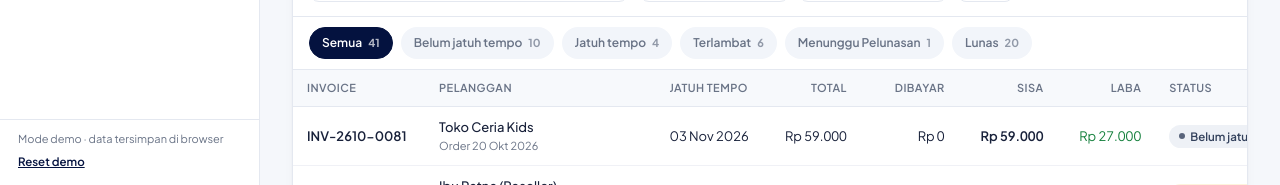
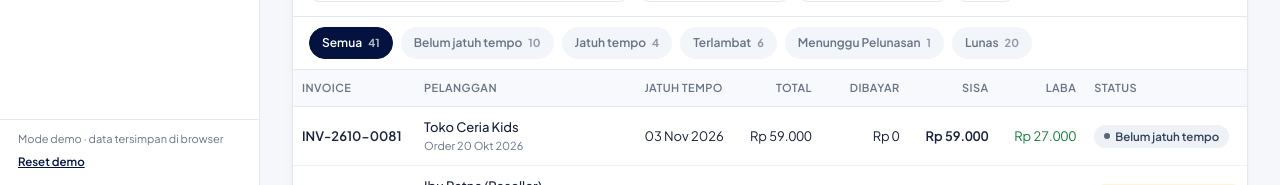
Before and after one commit to ersetdigital-sudo/rainbow-kids, a Next.js app: page /ar in a window 1280 px wide. Shown: the part 615-800 px from the top of the page. Built offline with nearby package versions, Linux system fonts and the light colour scheme; no server answers.

Commit message:
Optimalkan tampilan tabel penjualan agar responsif tanpa scroll horizontal
Co-authored-by: base44-builder[bot] <245833847+base44-builder[bot]@users.noreply.github.com>

```diff
--- a/src/app/globals.css
+++ b/src/app/globals.css
@@ -722,6 +722,24 @@ table.t {
   text-align: right !important;
 }
 
+/* Tabel lebar (mis. Penjualan): kolom sekunder disembunyikan dan jarak
+   dirapatkan supaya tabel tidak perlu digeser ke samping di layar sedang. */
+@media (min-width: 1024px) and (max-width: 1599px) {
+  .t th.h-opt,
+  .t td.h-opt {
+    display: none;
+  }
+  .t th,
+  .t td {
+    padding-left: 9px;
+    padding-right: 9px;
+  }
+  .t td.h-wrap {
+    white-space: normal;
+    min-width: 96px;
+  }
+}
+
 /* ---------------- Badges ---------------- */
 .bd {
   display: inline-flex;
--- a/src/components/modules/sales/SalesView.tsx
+++ b/src/components/modules/sales/SalesView.tsx
@@ -99,7 +99,12 @@ export function SalesView() {
       label: "Jatuh tempo",
       render: (s) => (s.due ? formatDate(s.due) : "—"),
     },
-    { key: "customer", label: "Pelanggan", render: (s) => s.customer },
+    {
+      key: "customer",
+      label: "Pelanggan",
+      cellClass: "h-wrap",
+      render: (s) => s.customer,
+    },
     {
       key: "type",
       label: "Jenis",
@@ -115,6 +120,7 @@ export function SalesView() {
       key: "cost",
       label: "Modal",
       align: "right",
+      cellClass: "h-opt",
       render: (s) => (
         <span className="num" style={{ color: "var(--mu)" }}>
           {rp(saleCost(s))}
@@ -125,6 +131,7 @@ export function SalesView() {
       key: "ops",
       label: "Biaya ops",
       align: "right",
+      cellClass: "h-opt",
       render: (s) => (
         <span className="num" style={{ color: "var(--mu)" }}>
           {rp(saleOps(s))}
--- a/src/components/ui/DataTable.tsx
+++ b/src/components/ui/DataTable.tsx
@@ -31,7 +31,12 @@ export function DataTable<T>({
         <thead>
           <tr>
             {columns.map((c) => (
-              <th key={c.key} className={c.align === "right" ? "r" : undefined}>
+              <th
+                key={c.key}
+                className={[c.align === "right" ? "r" : "", c.cellClass ?? ""]
+                  .filter(Boolean)
+                  .join(" ")}
+              >
                 {c.label}
               </th>
             ))}
```
